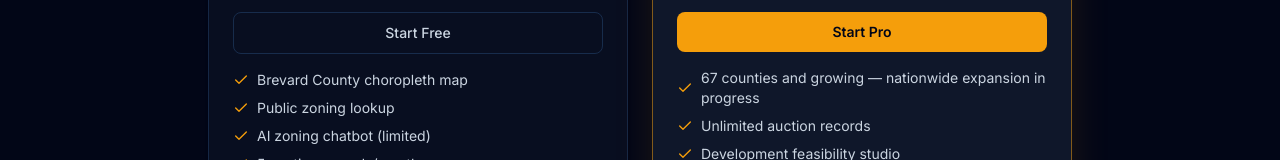
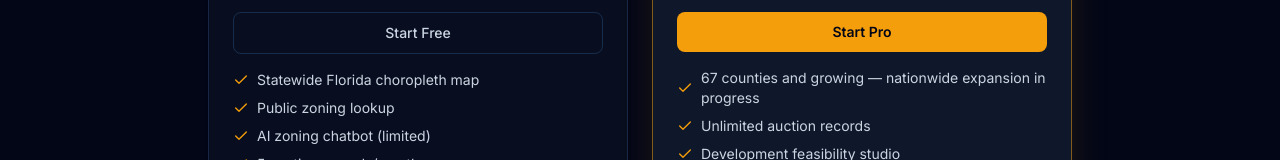
Before and after one commit to breverdbidder/zonewise-web, a Next.js app: page / in a window 1280 px wide. Shown: the part 3719-3879 px from the top of the page. Built offline with nearby package versions, Linux system fonts and the light colour scheme; no server answers; the database is empty.

Commit message:
[copy] align positioning with fundraising deck: nationwide platform, FL as complete MVP, 20yr founder track record

```diff
--- a/components/landing/PricingSection.tsx
+++ b/components/landing/PricingSection.tsx
@@ -17,7 +17,7 @@ const plans = [
     href: '/sign-up',
     highlighted: false,
     features: [
-      'Brevard County choropleth map',
+      'Statewide Florida choropleth map',
       'Public zoning lookup',
       'AI zoning chatbot (limited)',
       '5 auction records/month',
```
